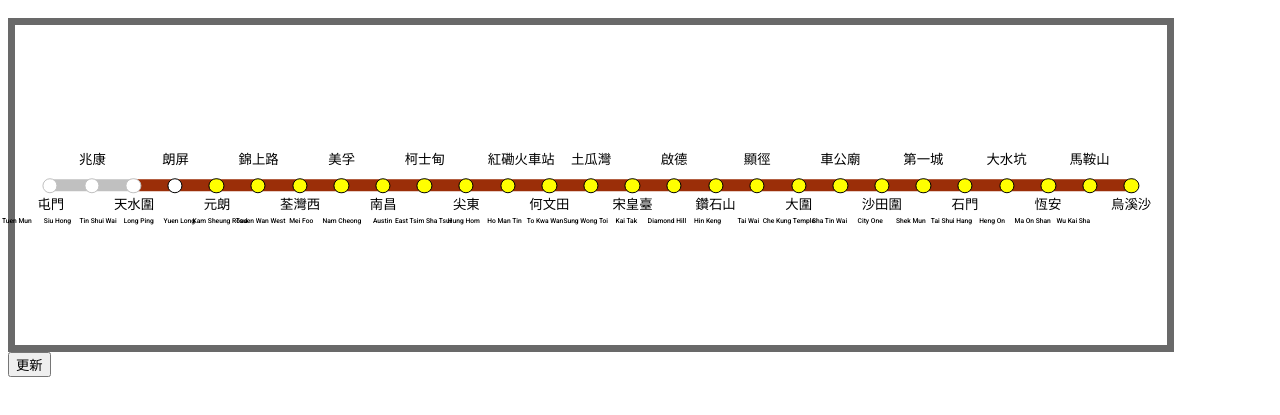
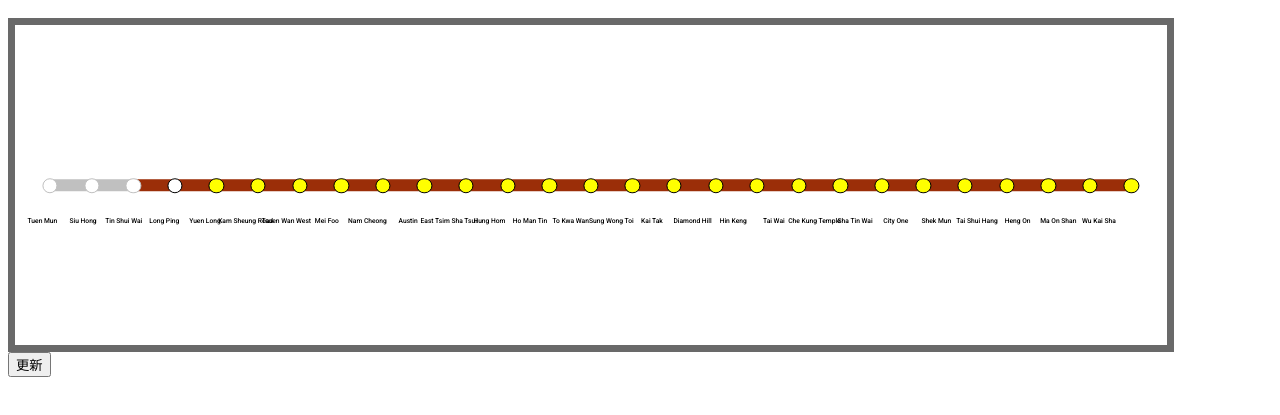
Before and after one commit to GOPSTNM/nexttrain, a plain HTML site: page tml_drm.html in a window 1280 px wide. Both pictures are taken after a click on the button "更新". Shown: the part 61-476 px from the top of the page. Drawn offline with Linux system fonts and the light colour scheme.

Commit message:
Update tml_drm.html

```diff
--- a/tml_drm.html
+++ b/tml_drm.html
@@ -88,12 +88,12 @@
         let width = route[detail[0]][0];
         elem = `<div class='stn_area stn_area_c' style='width: ${width+90/43-180/660}vw'>`;
         for (let i = 0; i < detail[1]; i++) {
-          elem += `<div class='drm_ctext stn_name'>${data[detail[0]+"_c_stn"][i]}</div>`;
+          //elem += `<div class='drm_ctext stn_name'>${data[detail[0]+"_c_stn"][i]}</div>`;
         }
         elem += "</div>";
         //elem += `<div class='stn_area stn_area_e' style='width: ${width+90/43-180/660}vw'>`;
         for (let i = 0; i < detail[1]; i++) {
-          elem += `<div class='drm_etext' style='text-align: center;width: 100vw;font-size: calc(90vw/172);position: absolute;width:6vw; top:60%; left: ${90-width/2+width*i/detail[1]-50}vw;'>${data[detail[0]+"_e_stn"][i]}</div>`;
+          elem += `<div class='drm_etext' style='text-align: center;width: 100vw;font-size: calc(90vw/172);position: absolute;width:6vw; top:60%; left: ${(90-width)/2+width*i/detail[1]-3}vw;'>${data[detail[0]+"_e_stn"][i]}</div>`;
         }
         //elem += "</div>";
         elem += `<div class='line' style='width: ${width}vw; background: linear-gradient(to right, White 1%, Silver 1%, Silver ${grey}%, #${line_color} ${grey}%, #${line_color} 99%, White 99%);'>`;
```
